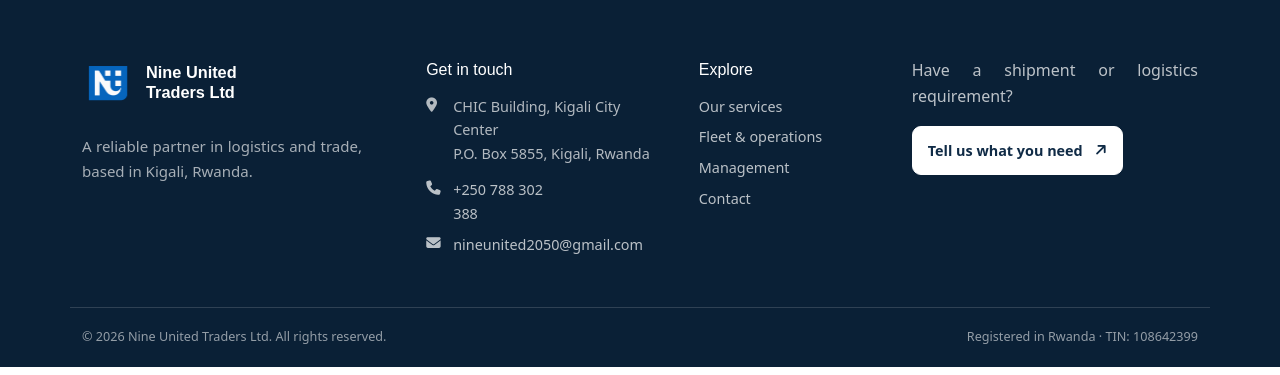
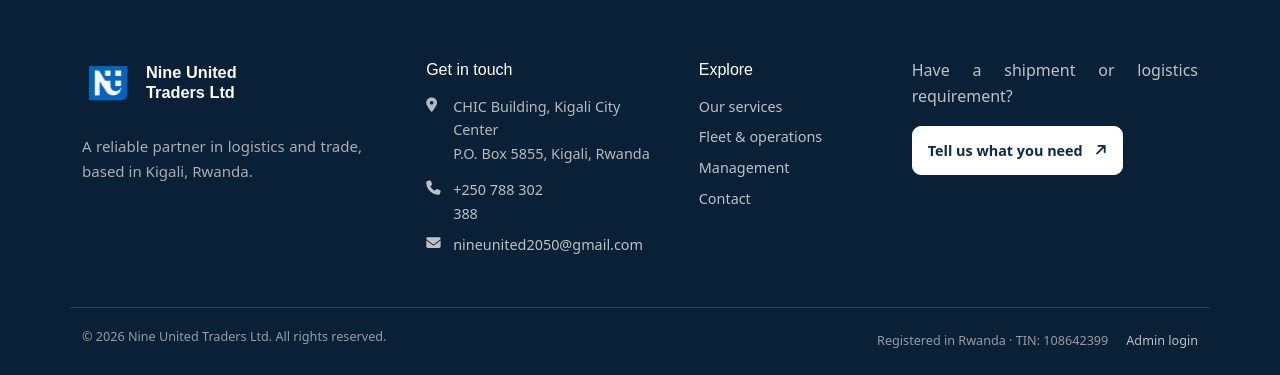
Before and after one commit to ndayizeyekevin/nineunitedtraders, a PHP site: page / in a window 1280 px wide. Shown: the part 4481-4856 px from the top of the page. Run offline with PHP 8.4, Linux system fonts and the light colour scheme.

Commit message:
Implement admin login dialog; enhance AJAX handling for login submissions and improve footer layout

```diff
--- a/assets/css/style.css
+++ b/assets/css/style.css
@@ -393,6 +393,23 @@
 .footer-cta p { color: rgba(255,255,255,.73); }
 .footer-cta .button { min-height: 46px; padding-inline: 15px; font-size: .9rem; }
 .footer-bottom { display: flex; justify-content: space-between; gap: 16px; padding-top: 18px; border-top: 1px solid rgba(255,255,255,.15); color: rgba(255,255,255,.56); font-size: .79rem; }
+.footer-bottom-meta { display: flex; align-items: center; gap: 18px; }
+.footer-admin-login { padding: 4px 0; border: 0; background: transparent; color: rgba(255,255,255,.72); font: inherit; cursor: pointer; transition: color .18s ease; }
+.footer-admin-login:hover, .footer-admin-login:focus-visible { color: #ffd17c; text-decoration: underline; }
+.site-login-dialog { width: min(440px, calc(100vw - 32px)); max-width: none; max-height: calc(100dvh - 32px); margin: auto; padding: 0; overflow: auto; border: 0; border-top: 4px solid var(--gold); border-radius: 16px; background: white; color: var(--ink); box-shadow: 0 24px 80px rgba(7,25,42,.3); }
+.site-login-dialog::backdrop { background: rgba(8,24,39,.68); backdrop-filter: blur(3px); }
+.site-login-dialog-content { padding: clamp(22px, 5vw, 32px); }
+.site-login-dialog-header { display: flex; align-items: flex-start; justify-content: space-between; gap: 18px; }
+.site-login-dialog-header .eyebrow { display: block; margin-bottom: 7px; color: var(--blue); }
+.site-login-dialog-header h2 { margin: 0; color: var(--navy); font-size: clamp(1.35rem, 4vw, 1.7rem); }
+.site-login-intro { margin: 12px 0 22px; color: var(--muted); font-size: .92rem; }
+.site-login-close { display: grid; width: 38px; height: 38px; flex: 0 0 38px; place-items: center; border: 1px solid var(--line); border-radius: 10px; background: #f7f9fb; color: #526376; cursor: pointer; font-size: 1rem; }
+.site-login-close:hover { background: #edf2f6; color: var(--navy); }
+.site-login-form { display: grid; gap: 17px; }
+.site-login-form .form-control { min-height: 48px; }
+.site-login-submit { width: 100%; margin-top: 4px; }
+.site-login-submit:disabled { cursor: wait; opacity: .72; }
+.site-login-message:not([hidden]) { padding: 12px 14px; border: 1px solid #efc5bd; border-radius: 9px; background: #fff4f1; color: #8b3025; font-size: .9rem; line-height: 1.5; }
 .whatsapp-link { position: fixed; right: 22px; bottom: 22px; z-index: 15; display: grid; width: 54px; height: 54px; place-items: center; border-radius: 50%; background: #25d366; color: white; box-shadow: 0 8px 24px rgba(6,66,47,.25); transition: background .18s ease, transform .18s ease; }
 .whatsapp-link:hover { background: #20bd5a; }
 .whatsapp-link:hover, .scroll-top:hover { transform: translateY(-2px); }
--- a/assets/js/site.js
+++ b/assets/js/site.js
@@ -1,6 +1,80 @@
 const menuToggle = document.querySelector('.menu-toggle');
 const navigation = document.querySelector('.primary-navigation');
 const scrollTop = document.querySelector('.scroll-top');
+const loginDialog = document.querySelector('#admin-login-dialog');
+const loginOpenButton = document.querySelector('[data-login-open]');
+
+if (loginDialog instanceof HTMLDialogElement && loginOpenButton instanceof HTMLButtonElement) {
+    loginOpenButton.addEventListener('click', () => {
+        loginDialog.showModal();
+        loginDialog.querySelector('input[name="username"]')?.focus();
+    });
+
+    loginDialog.querySelectorAll('[data-login-close]').forEach((button) => {
+        button.addEventListener('click', () => loginDialog.close());
+    });
+
+    loginDialog.addEventListener('click', (event) => {
+        if (event.target === loginDialog) {
+            loginDialog.close();
+        }
+    });
+}
+
+const adminLoginForm = document.querySelector('[data-admin-login]');
+if (adminLoginForm instanceof HTMLFormElement && loginDialog instanceof HTMLDialogElement) {
+    const submitButton = adminLoginForm.querySelector('button[type="submit"]');
+    const message = loginDialog.querySelector('.site-login-message');
+
+    adminLoginForm.addEventListener('submit', async (event) => {
+        event.preventDefault();
+        if (!(submitButton instanceof HTMLButtonElement) || !(message instanceof HTMLElement)) {
+            return;
+        }
+
+        message.hidden = true;
+        message.textContent = '';
+        submitButton.disabled = true;
+        submitButton.setAttribute('aria-busy', 'true');
+
+        try {
+            const response = await fetch(adminLoginForm.action, {
+                method: 'POST',
+                body: new FormData(adminLoginForm),
+                credentials: 'same-origin',
+                headers: {
+                    Accept: 'application/json',
+                    'X-Requested-With': 'XMLHttpRequest',
+                },
+            });
+            let result;
+            try {
+                result = await response.json();
+            } catch {
+                throw new Error('Sign-in could not be completed. Please try again.');
+            }
+
+            if (response.ok && result.success === true && typeof result.redirect === 'string') {
+                window.location.assign(result.redirect);
+                return;
+            }
+
+            const errors = Array.isArray(result.errors) ? result.errors.filter((error) => typeof error === 'string') : [];
+            message.textContent = errors.length > 0
+                ? errors.join(' ')
+                : 'Sign-in could not be completed. Please check your details and try again.';
+            message.hidden = false;
+        } catch (error) {
+            message.textContent = error instanceof Error
+                ? error.message
+                : 'Sign-in could not be completed. Check your connection and try again.';
+            message.hidden = false;
+        } finally {
+            submitButton.disabled = false;
+            submitButton.removeAttribute('aria-busy');
+        }
+    });
+}
 
 if (menuToggle && navigation) {
     menuToggle.addEventListener('click', () => {
--- a/includes/footer.php
+++ b/includes/footer.php
@@ -28,9 +28,41 @@
     </div>
     <div class="container footer-bottom">
         <span>© <?= date('Y') ?> Nine United Traders Ltd. All rights reserved.</span>
-        <span>Registered in Rwanda · TIN: 108642399</span>
+        <div class="footer-bottom-meta">
+            <span>Registered in Rwanda · TIN: 108642399</span>
+            <button class="footer-admin-login" type="button" data-login-open aria-haspopup="dialog" aria-controls="admin-login-dialog">Admin login</button>
+        </div>
     </div>
 </footer>
+<dialog class="site-login-dialog" id="admin-login-dialog" aria-labelledby="admin-login-title">
+    <div class="site-login-dialog-content">
+        <header class="site-login-dialog-header">
+            <div>
+                <span class="eyebrow">Administration</span>
+                <h2 id="admin-login-title">Sign in to your account</h2>
+            </div>
+            <button class="site-login-close" type="button" data-login-close aria-label="Close sign-in dialog">
+                <i class="fa-solid fa-xmark" aria-hidden="true"></i>
+            </button>
+        </header>
+        <p class="site-login-intro">Access quote requests and management profiles.</p>
+        <div class="site-login-message" role="alert" aria-live="polite" hidden></div>
+        <form class="site-login-form" method="post" action="<?= escape(site_base_url()) ?>admin/login" data-admin-login>
+            <input type="hidden" name="csrf_token" value="<?= escape(csrf_token()) ?>">
+            <div class="field">
+                <label for="footer-admin-username">Username</label>
+                <input class="form-control" id="footer-admin-username" name="username" autocomplete="username" required>
+            </div>
+            <div class="field">
+                <label for="footer-admin-password">Password</label>
+                <input class="form-control" id="footer-admin-password" name="password" type="password" autocomplete="current-password" required>
+            </div>
+            <button class="button site-login-submit" type="submit">
+                <i class="fa-solid fa-lock" aria-hidden="true"></i> Sign in
+            </button>
+        </form>
+    </div>
+</dialog>
 <a class="whatsapp-link" href="https://wa.me/250788302388" target="_blank" rel="noopener noreferrer" aria-label="Chat with us on WhatsApp">
     <i class="fa-brands fa-whatsapp" aria-hidden="true"></i>
 </a>
--- a/includes/header.php
+++ b/includes/header.php
@@ -23,9 +23,9 @@
     <title><?= escape($pageTitle) ?> | <?= escape(COMPANY_NAME) ?></title>
     <link rel="stylesheet" href="assets/vendor/bootstrap/bootstrap.min.css">
     <link rel="stylesheet" href="assets/vendor/fontawesome/css/all.min.css">
-    <link rel="stylesheet" href="assets/css/style.css">
+    <link rel="stylesheet" href="assets/css/style.css?v=<?= (int) filemtime(__DIR__ . '/../assets/css/style.css') ?>">
     <script src="assets/vendor/bootstrap/bootstrap.bundle.min.js" defer></script>
-    <script src="assets/js/site.js" defer></script>
+    <script src="assets/js/site.js?v=<?= (int) filemtime(__DIR__ . '/../assets/js/site.js') ?>" defer></script>
 </head>
 <body id="top">
 <a class="skip-link" href="#main">Skip to content</a>
```
Also changed, not shown: admin/login.php (+18 -0 lines).
